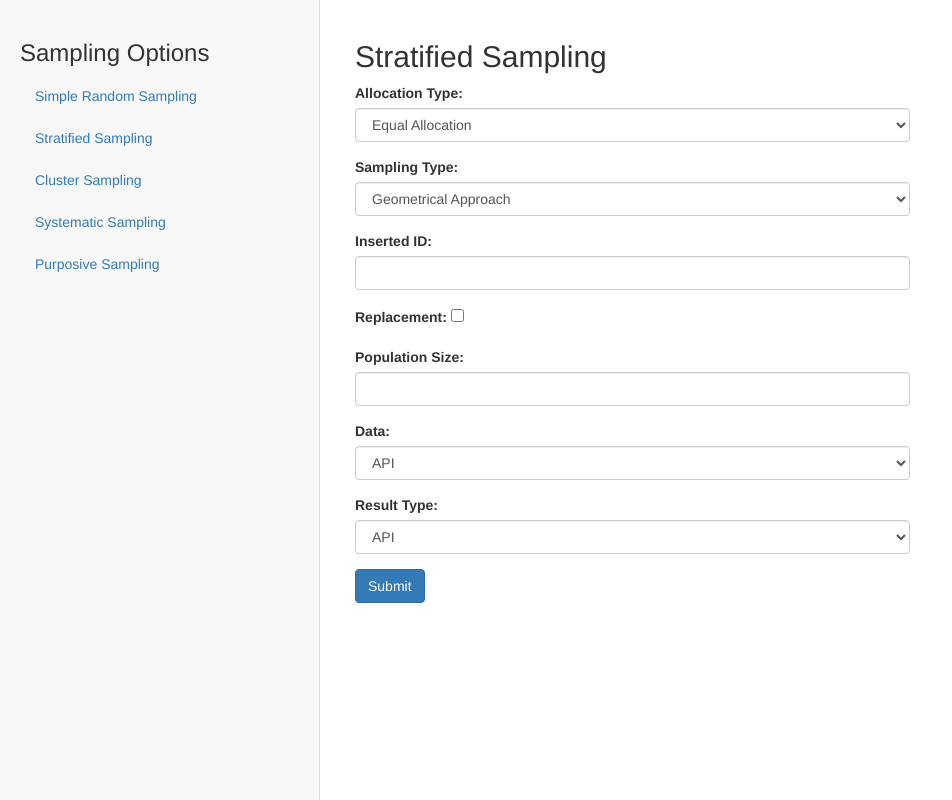
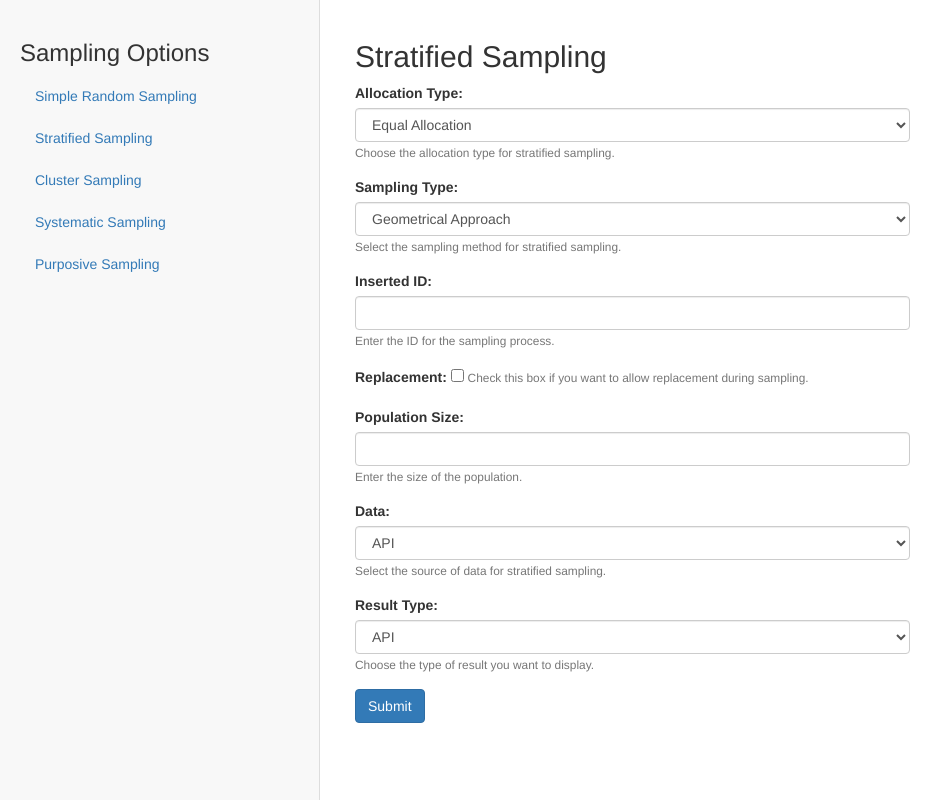
Before and after one commit to adarshdalmia/100031-dowellsampling, a Django app: template Sampling/templates/stratified_sampling_input.html in a window 1280 px wide; the page is wider, and only the part inside the window is pictured. Shown: that part, without its empty margins (0-952 px from the left). Run offline with Django 4.2, Linux system fonts and the light colour scheme; the template is opened without the code that fills it, so the values that code supplies are empty; some libraries are stand-ins or nearby versions.

Commit message:
error_handlings_for_stratified

```diff
--- a/Sampling/templates/stratified_sampling_input.html
+++ b/Sampling/templates/stratified_sampling_input.html
@@ -13,6 +13,7 @@
             <option value="equal">Equal Allocation</option>
             <option value="proportional">Proportional Allocation</option>
           </select>
+          <small class="form-text text-muted">Choose the allocation type for stratified sampling.</small>
         </div>
 
         <div class="form-group">
@@ -22,21 +23,25 @@
             <option value="mechanicalRandomisation">Mechanical Randomization</option>
             <option value="randomNumberGeneration">Random Number Generation</option>
           </select>
+          <small class="form-text text-muted">Select the sampling method for stratified sampling.</small>
         </div>
 
         <div class="form-group">
           <label for="insertedId">Inserted ID:</label>
           <input type="text" class="form-control" id="insertedId" name="insertedId" required>
+          <small class="form-text text-muted">Enter the ID for the sampling process.</small>
         </div>
 
         <div class="form-group">
           <label for="replacement">Replacement:</label>
           <input type="checkbox" id="replacement" name="replacement" value="true">
+          <small class="form-text text-muted">Check this box if you want to allow replacement during sampling.</small>
         </div>
 
         <div class="form-group">
           <label for="populationSize">Population Size:</label>
           <input type="text" class="form-control" id="populationSize" name="populationSize" required>
+          <small class="form-text text-muted">Enter the size of the population.</small>
         </div>
 
         <div class="form-group">
@@ -45,19 +50,24 @@
             <option value="api">API</option>
             <option value="upload">Upload</option>
           </select>
+          <small class="form-text text-muted">Select the source of data for stratified sampling.</small>
         </div>
 
         <div id="uploadContainer" style="display: none;">
           <label for="file">Upload File:</label>
           <input type="file" id="file" name="file" accept=".xlsx, .xls">
+          <small class="form-text text-muted">Upload an Excel file containing the population data.</small>
         </div>
+
         <div class="form-group">
-          <label for="samplingType">Result Type:</label>
-          <select class="form-control" id="result" name="result" >
+          <label for="result">Result Type:</label>
+          <select class="form-control" id="result" name="result">
             <option value="API">API</option>
             <option value="Table">Table</option>
           </select>
+          <small class="form-text text-muted">Choose the type of result you want to display.</small>
         </div>
+
         <button type="submit" class="btn btn-primary">Submit</button>
       </form>
     </div>
```
Also changed, not shown: Sampling/API/functions/geometricalApproach.py (+17 -9 lines), Sampling/API/functions/mechanicalRandomisation.py (+7 -1 lines), Sampling/API/functions/randomGeneration.py (+7 -2 lines).
